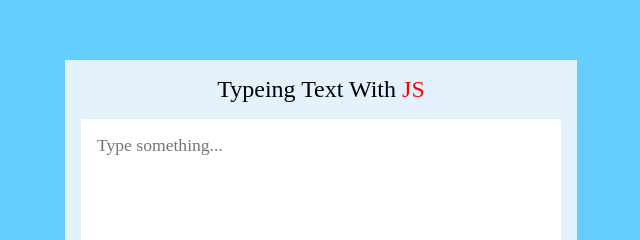
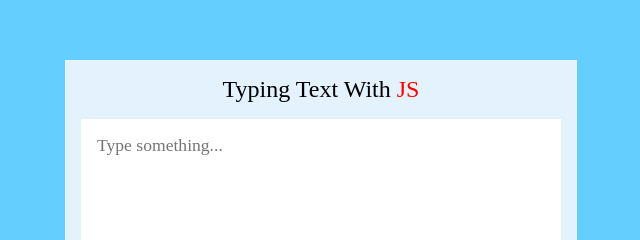
Before and after one commit to Rddhakal/Text-Test, a plain HTML site: page index.html in a window 1280 px wide. Shown: the part 140-380 px from the top of the page, 319-959 px from the left. Drawn offline with Linux system fonts and the light colour scheme.

Commit message:
Update index.html

```diff
--- a/index.html
+++ b/index.html
@@ -5,11 +5,11 @@
     <link rel='stylesheet' href='https://cdnjs.cloudflare.com/ajax/libs/font-awesome/4.7.0/css/font-awesome.min.css'>
     <meta charset="UTF-8">
     <meta name="viewport" content="width=device-width, initial-scale=1.0">
-    <title>Text Typeing</title>
+    <title>Text Typing</title>
 </head>
 <body>
     <div class="container">
-        <h1 class="heading">Typeing Text With <span>JS</span></h1>
+        <h1 class="heading">Typing Text With <span>JS</span></h1>
         <textarea name="" id="" placeholder="Type something..."></textarea>
         <div class="bottom">
             <p>Text Length is : <span class="length-display">0</span></p>
```
